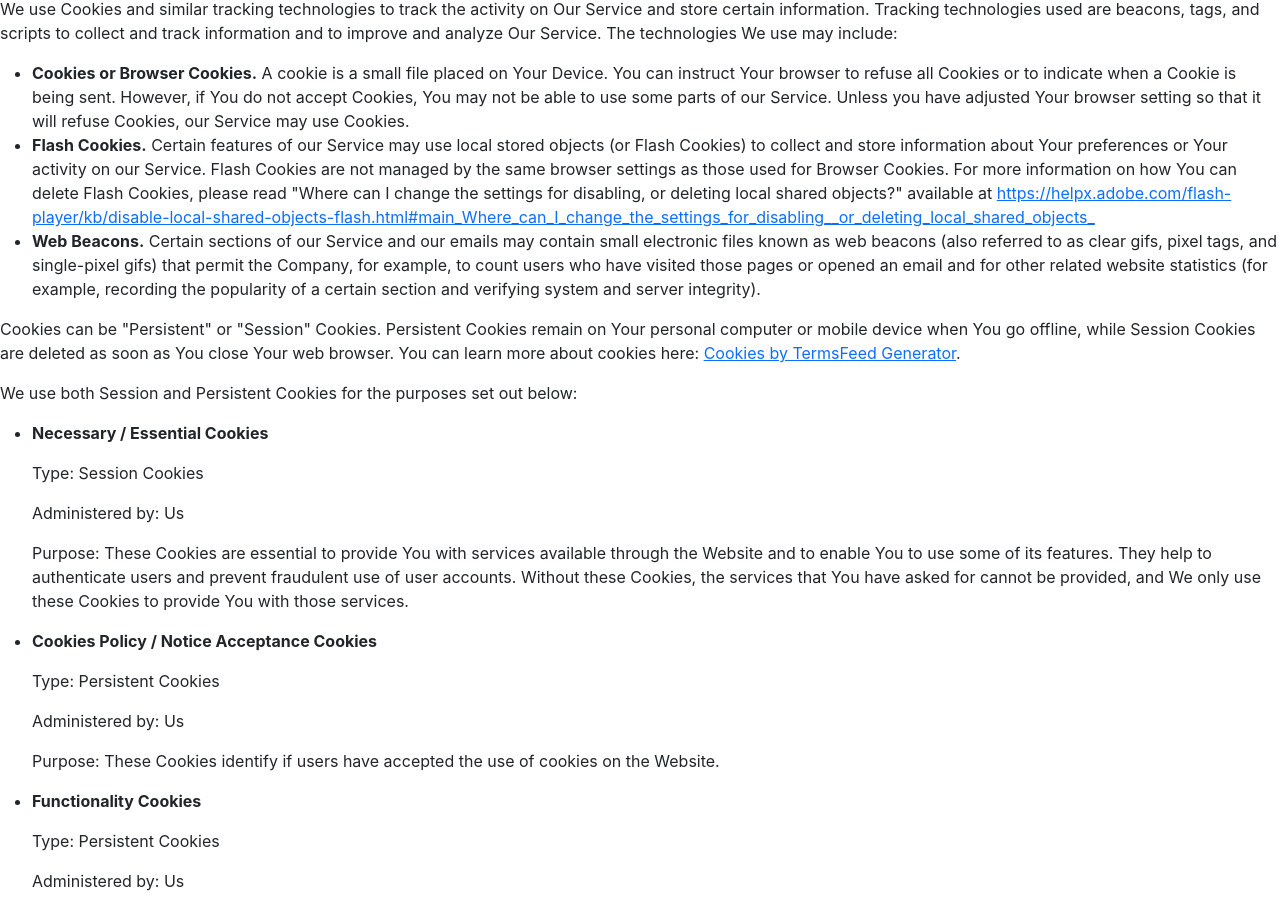
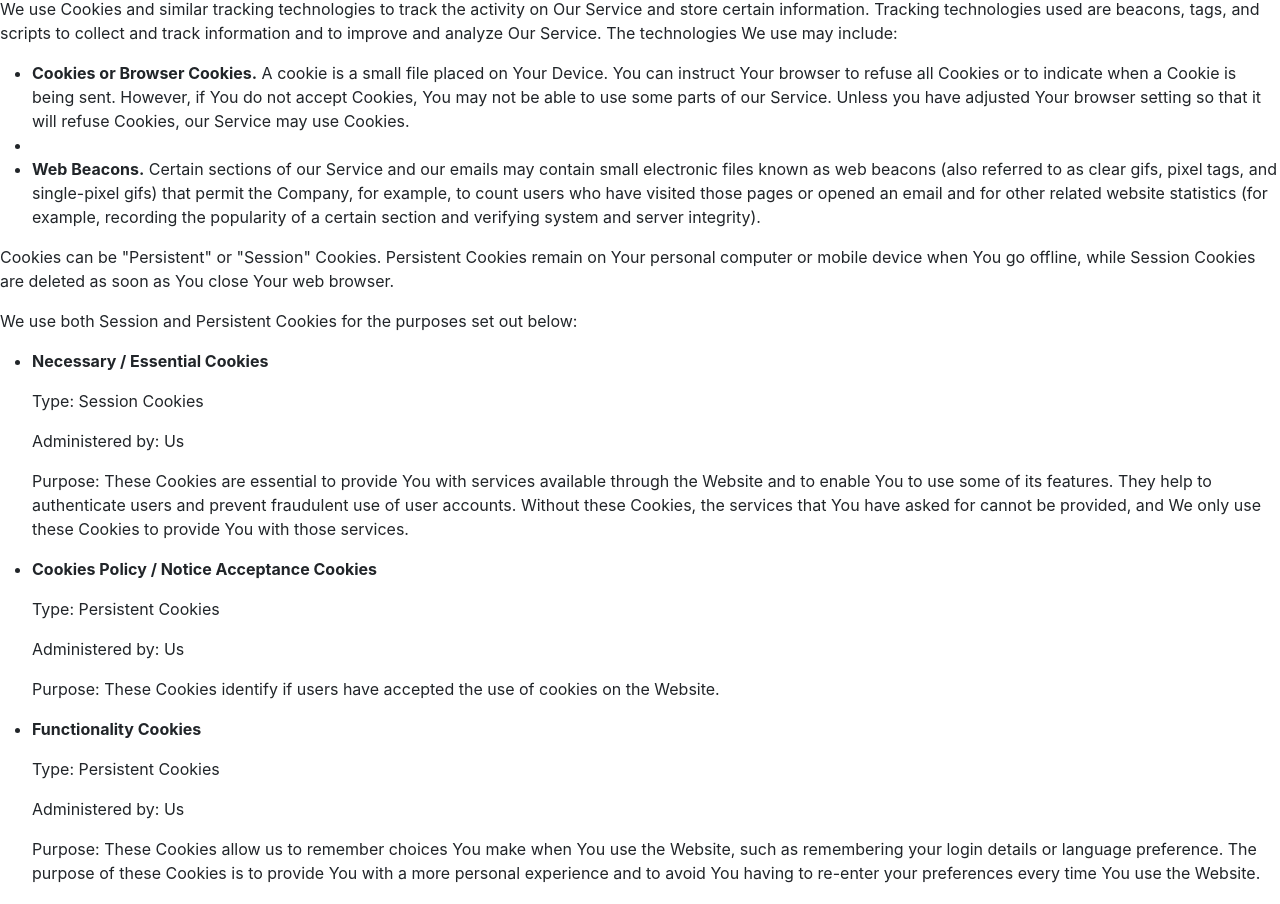
Before and after one commit to SiddharthN16/GUBER, a React (Create React App) app: page /privacy in a window 1280 px wide. Shown: the part 1758-2662 px from the top of the page. Built offline with nearby package versions, Linux system fonts and the light colour scheme; no server answers.

Commit message:
updated privacy policy

```diff
--- a/src/components/Privacy.jsx
+++ b/src/components/Privacy.jsx
@@ -136,20 +136,7 @@ const Privacy = () => {
           Cookies, You may not be able to use some parts of our Service. Unless you have adjusted Your browser setting
           so that it will refuse Cookies, our Service may use Cookies.
         </li>
-        <li>
-          <strong>Flash Cookies.</strong> Certain features of our Service may use local stored objects (or Flash
-          Cookies) to collect and store information about Your preferences or Your activity on our Service. Flash
-          Cookies are not managed by the same browser settings as those used for Browser Cookies. For more information
-          on how You can delete Flash Cookies, please read &quot;Where can I change the settings for disabling, or
-          deleting local shared objects?&quot; available at{" "}
-          <a
-            href="https://helpx.adobe.com/flash-player/kb/disable-local-shared-objects-flash.html#main_Where_can_I_change_the_settings_for_disabling__or_deleting_local_shared_objects_"
-            rel="external nofollow noopener"
-            target="_blank"
-          >
-            https://helpx.adobe.com/flash-player/kb/disable-local-shared-objects-flash.html#main_Where_can_I_change_the_settings_for_disabling__or_deleting_local_shared_objects_
-          </a>
-        </li>
+        <li></li>
         <li>
           <strong>Web Beacons.</strong> Certain sections of our Service and our emails may contain small electronic
           files known as web beacons (also referred to as clear gifs, pixel tags, and single-pixel gifs) that permit the
@@ -161,11 +148,7 @@ const Privacy = () => {
       <p>
         Cookies can be &quot;Persistent&quot; or &quot;Session&quot; Cookies. Persistent Cookies remain on Your personal
         computer or mobile device when You go offline, while Session Cookies are deleted as soon as You close Your web
-        browser. You can learn more about cookies here:{" "}
-        <a href="https://www.termsfeed.com/privacy-policy-generator/#faq-8" target="_blank">
-          Cookies by TermsFeed Generator
-        </a>
-        .
+        browser.
       </p>
       <p>We use both Session and Persistent Cookies for the purposes set out below:</p>
       <ul>
```
